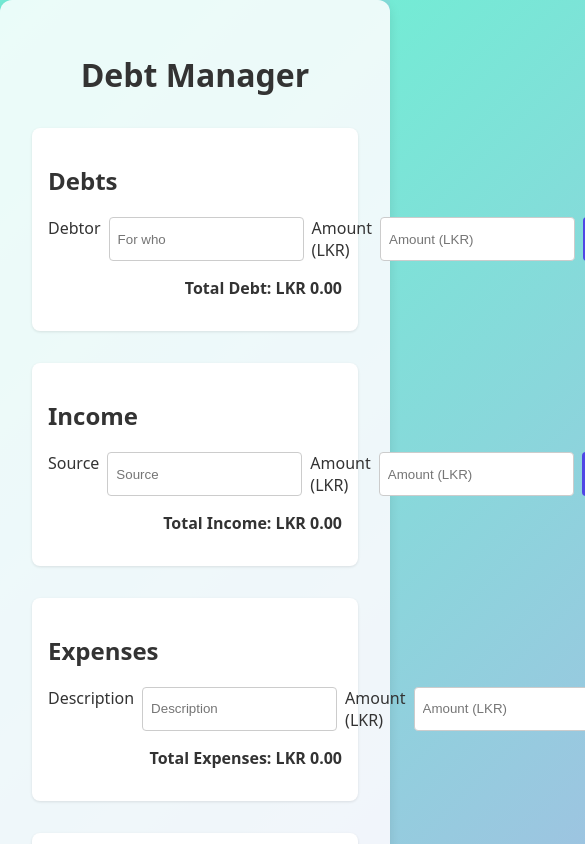
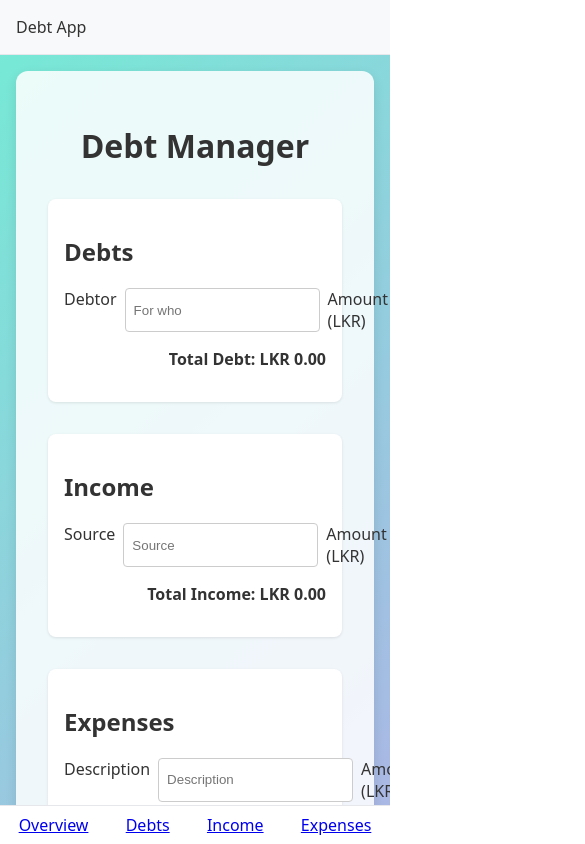
Before and after one commit to harindujayakody/debt-app, a React (Vite) app: page / in a window 390 px wide. Shown: the top 844 px of the page, 585 px wide, since content can reach past the window. Built offline with nearby package versions, Linux system fonts and the light colour scheme.

Commit message:
feat: add responsive layout component

```diff
--- /dev/null
+++ b/src/components/Layout.css
@@ -0,0 +1,57 @@
+.app-layout {
+  display: grid;
+  grid-template-areas:
+    "header header"
+    "sidebar content";
+  grid-template-columns: 200px 1fr;
+  grid-template-rows: auto 1fr;
+  height: 100vh;
+}
+
+.app-header {
+  grid-area: header;
+  background: #f8f9fa;
+  padding: 1rem;
+  border-bottom: 1px solid #e5e7eb;
+}
+
+.app-sidebar {
+  grid-area: sidebar;
+  background: #f1f5f9;
+  padding: 1rem;
+  border-right: 1px solid #e5e7eb;
+}
+
+.app-content {
+  grid-area: content;
+  padding: 1rem;
+  overflow-y: auto;
+}
+
+.app-bottom-nav {
+  display: none;
+}
+
+@media (max-width: 768px) {
+  .app-layout {
+    grid-template-areas:
+      "header"
+      "content"
+      "nav";
+    grid-template-columns: 1fr;
+    grid-template-rows: auto 1fr auto;
+  }
+
+  .app-sidebar {
+    display: none;
+  }
+
+  .app-bottom-nav {
+    grid-area: nav;
+    display: flex;
+    justify-content: space-around;
+    background: #fff;
+    border-top: 1px solid #e5e7eb;
+    padding: 0.5rem 0;
+  }
+}
--- /dev/null
+++ b/src/components/Layout.jsx
@@ -0,0 +1,27 @@
+import React from 'react';
+import './Layout.css';
+
+export default function Layout({ children }) {
+  return (
+    <div className="app-layout">
+      <header className="app-header">Debt App</header>
+      <aside className="app-sidebar">
+        <nav>
+          <ul>
+            <li><a href="#">Overview</a></li>
+            <li><a href="#">Debts</a></li>
+            <li><a href="#">Income</a></li>
+            <li><a href="#">Expenses</a></li>
+          </ul>
+        </nav>
+      </aside>
+      <main className="app-content">{children}</main>
+      <nav className="app-bottom-nav">
+        <a href="#">Overview</a>
+        <a href="#">Debts</a>
+        <a href="#">Income</a>
+        <a href="#">Expenses</a>
+      </nav>
+    </div>
+  );
+}
--- a/src/main.jsx
+++ b/src/main.jsx
@@ -2,9 +2,12 @@ import React from 'react';
 import ReactDOM from 'react-dom/client';
 import App from './App';
 import './App.css';
+import Layout from './components/Layout';
 
 ReactDOM.createRoot(document.getElementById('root')).render(
   <React.StrictMode>
-    <App />
+    <Layout>
+      <App />
+    </Layout>
   </React.StrictMode>
 );
```
